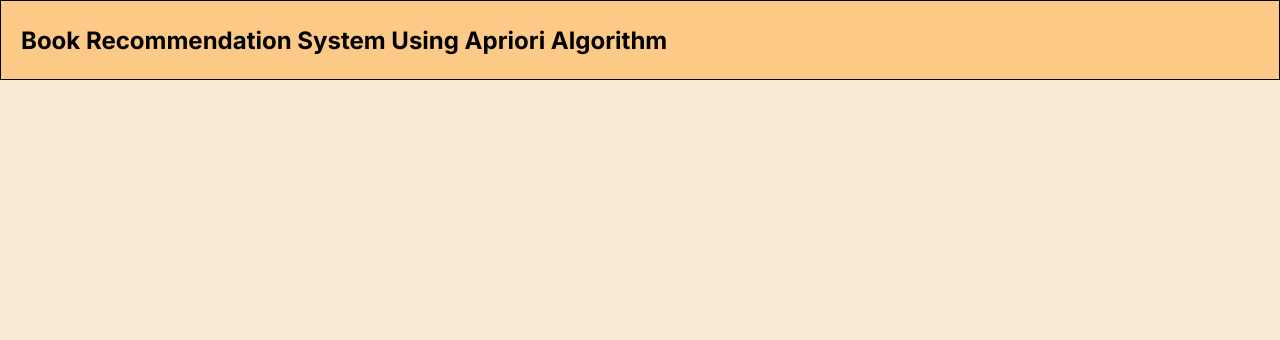
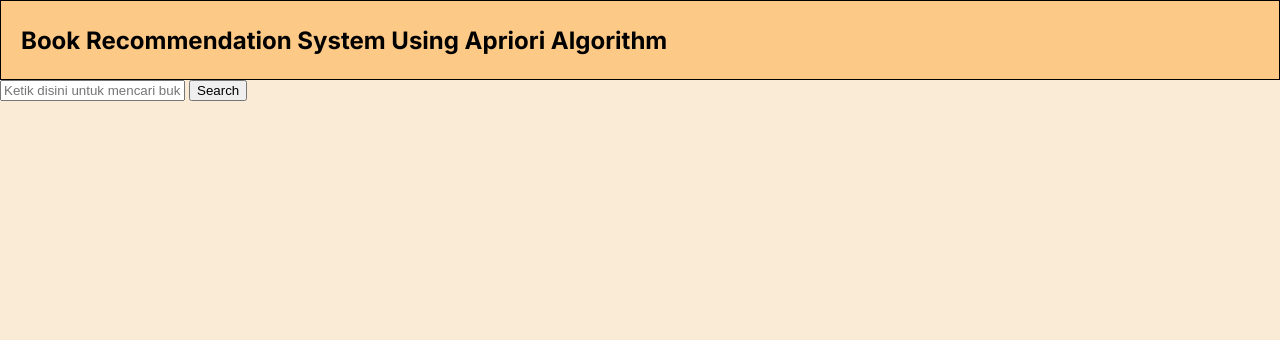
Before and after one commit to SyawalN/Final-Project-Data-Mining, a Flask app: page / in a window 1280 px wide. Shown: the top 340 px of the page. Run offline with Flask 3, Linux system fonts and the light colour scheme; parts of the project's set-up code (start-up, migrations or seed data) failed here and were passed over.

Commit message:
Update index.html and routes.py
- Provided apriori data by <diimassadrian26@gmail.com>
- Search function reference by <faizarrafi11@gmail.com>

Co-authored-by: faiz <faizarrafi11@gmail.com>
Co-authored-by: dimas <diimassadrian26@gmail.com>

```diff
--- a/app/routes.py
+++ b/app/routes.py
@@ -1,7 +1,24 @@
-from flask import Blueprint, render_template
+from flask import Blueprint, render_template, jsonify, request
+from app.utils.data_filter import search_books
+import json
 
 bp = Blueprint('main', __name__)
 
 @bp.route('/')
 def index() -> str:
     return render_template('index.html')
+
+@bp.route('/search', methods=['POST'])
+def search():
+    search_input = request.form['search_term']
+    results, recommended_books = search_books(search_input)
+
+    # Return data as JSON
+    return jsonify({
+        'results': results,
+        'recommended_books': recommended_books
+    })
+
+@bp.route('/results')
+def results():
+    return "Hello: ", request.args.get('search')
--- a/app/templates/index.html
+++ b/app/templates/index.html
@@ -12,9 +12,59 @@
     <div id="header">
         <span>Book Recommendation System Using Apriori Algorithm</span>
     </div>
+    <div>
+        <form id="search-form" method="POST">
+            <input type="text" id="search-term" placeholder="Ketik disini untuk mencari buku..." required>
+            <button type="submit">Search</button>
+        </form>
+    </div>
     <script>
         const links = new Links(['main', 'index']);
         links.generate();
+
+        document.getElementById('search-form').addEventListener('submit', function(event) {
+            event.preventDefault();
+
+            const searchTerm = document.getElementById('search-term').value;
+
+            fetch('/search', {
+                method: 'POST',
+                headers: {
+                    'Content-Type': 'application/x-www-form-urlencoded'
+                },
+                body: new URLSearchParams({ 'search_term': searchTerm })
+            })
+            .then(response => response.json())
+            .then(data => {
+                console.log("Res: ", data);
+            })
+            .catch(error => {
+                console.error("Error fetching data", error);
+            });
+
+            // // template
+            // .then(data => {
+            //     // Clear previous results
+            //     document.getElementById('results-container').innerHTML = '';
+            //     document.getElementById('recommended-books-container').innerHTML = '';
+
+            //     // Display search results dynamically
+            //     data.results.forEach(book => {
+            //         const bookElement = document.createElement('div');
+            //         bookElement.classList.add('book-item');
+            //         bookElement.innerHTML = `<h3>${book.judul_buku}</h3><p>by ${book.pengarang}</p>`;
+            //         document.getElementById('results-container').appendChild(bookElement);
+            //     });
+
+            //     // Display recommended books dynamically
+            //     data.recommended_books.forEach(book => {
+            //         const recommendedElement = document.createElement('div');
+            //         recommendedElement.classList.add('book-item');
+            //         recommendedElement.innerHTML = `<h3>${book.judul_buku}</h3><p>by ${book.pengarang}</p><p>Support: ${book.support}</p><p>Confidence: ${book.confidence}</p><p>Lift: ${book.lift}</p>`;
+            //         document.getElementById('recommended-books-container').appendChild(recommendedElement);
+            //     });
+            // });
+        });
     </script>
 </body>
 </html>
--- /dev/null
+++ b/app/utils/app.py
@@ -0,0 +1,74 @@
+from flask import Flask, request, jsonify, render_template
+import pandas as pd
+
+app = Flask(__name__)
+
+# Load the CSV files
+rules_path = 'rules.csv'
+frequent_itemset_path = 'frequent_itemsets.csv'
+
+rules = pd.read_csv(rules_path)
+frequent_itemsets = pd.read_csv(frequent_itemset_path)
+
+# Convert antecedents and consequents from string to sets for easy search
+rules['antecedents'] = rules['antecedents'].apply(lambda x: set(eval(x)) if isinstance(x, str) else set())
+rules['consequents'] = rules['consequents'].apply(lambda x: set(eval(x)) if isinstance(x, str) else set())
+frequent_itemsets['itemsets'] = frequent_itemsets['itemsets'].apply(lambda x: set(eval(x)) if isinstance(x, str) else set())
+
+# Function to extract title and author
+def extract_title_and_author(book_info):
+    if '/' in book_info:
+        split_info = book_info.rsplit('/', 1)
+        title = split_info[0].strip()
+        author = split_info[1].strip()
+        return {"judul_buku": title, "pengarang": author}
+    else:
+        return {"judul_buku": book_info, "pengarang": "Tidak diketahui"}
+
+# Function to perform the search
+def search_books(search_term):
+    search_term = search_term.lower()
+    matching_books = set()
+    for _, row in frequent_itemsets.iterrows():
+        for book in row['itemsets']:
+            if search_term in book.lower():
+                matching_books.add(book)
+
+    results = []
+    for book in matching_books:
+        results.append(extract_title_and_author(book))
+
+    recommendations = rules[rules['antecedents'].apply(lambda x: any(book in x for book in matching_books))]
+    recommendations = recommendations[recommendations['support'] > 0]
+    recommendations = recommendations.sort_values(by=['support', 'confidence'], ascending=[False, False])
+
+    recommended_books = []
+    recommended_books_set = set(matching_books)
+
+    for _, row in recommendations.iterrows():
+        for book in row['consequents']:
+            if book not in recommended_books_set:
+                recommended_books.append({
+                    **extract_title_and_author(book),
+                    "support": row['support'],
+                    "confidence": row['confidence'],
+                    "lift": row['lift']
+                })
+                recommended_books_set.add(book)
+
+    return results, recommended_books
+
+# Flask routes
+@app.route('/')
+def index():
+    return render_template('index.html')  # Create a simple form in 'templates/index.html'
+
+@app.route('/search', methods=['POST'])
+def search():
+    search_term = request.form.get('search_term', '')
+    results, recommendations = search_books(search_term)
+    return render_template('results.html', search_term=search_term, results=results, recommendations=recommendations)
+
+# Run the Flask app
+if __name__ == '__main__':
+    app.run(debug=True)
```
